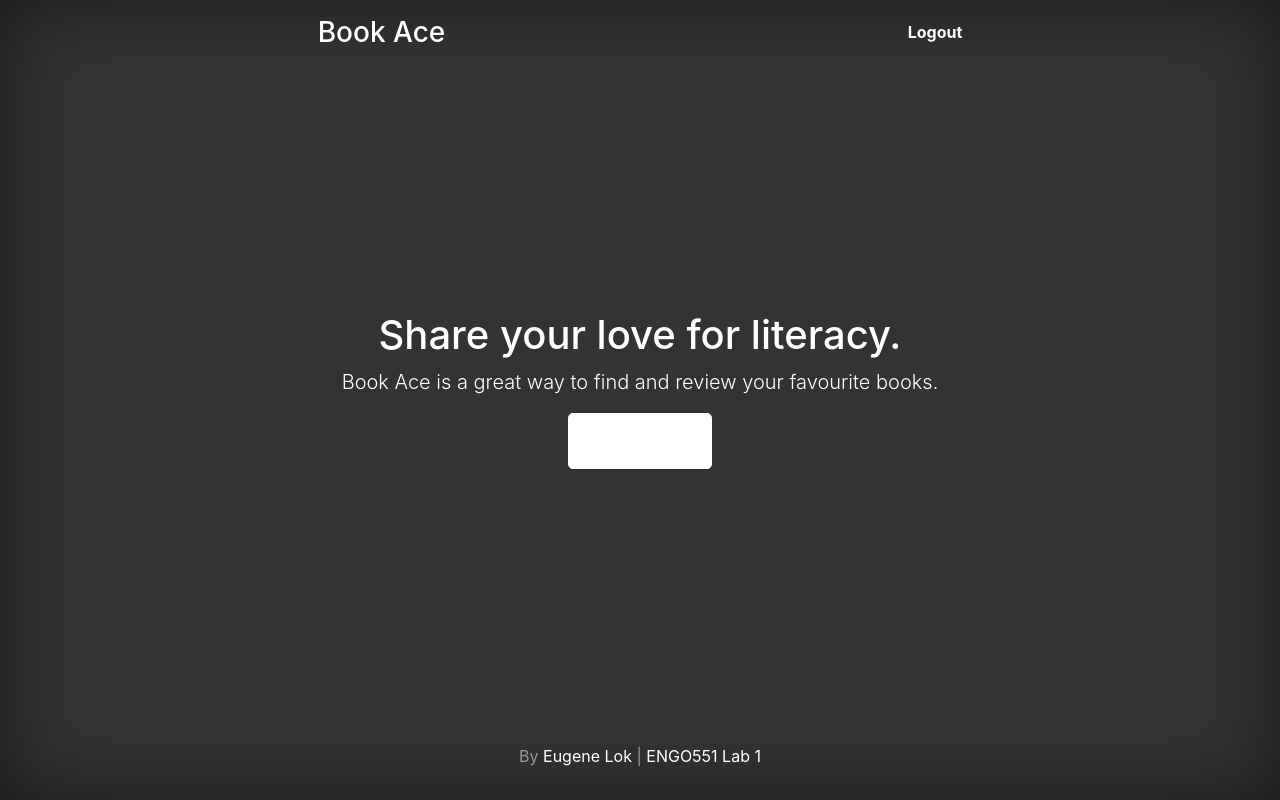
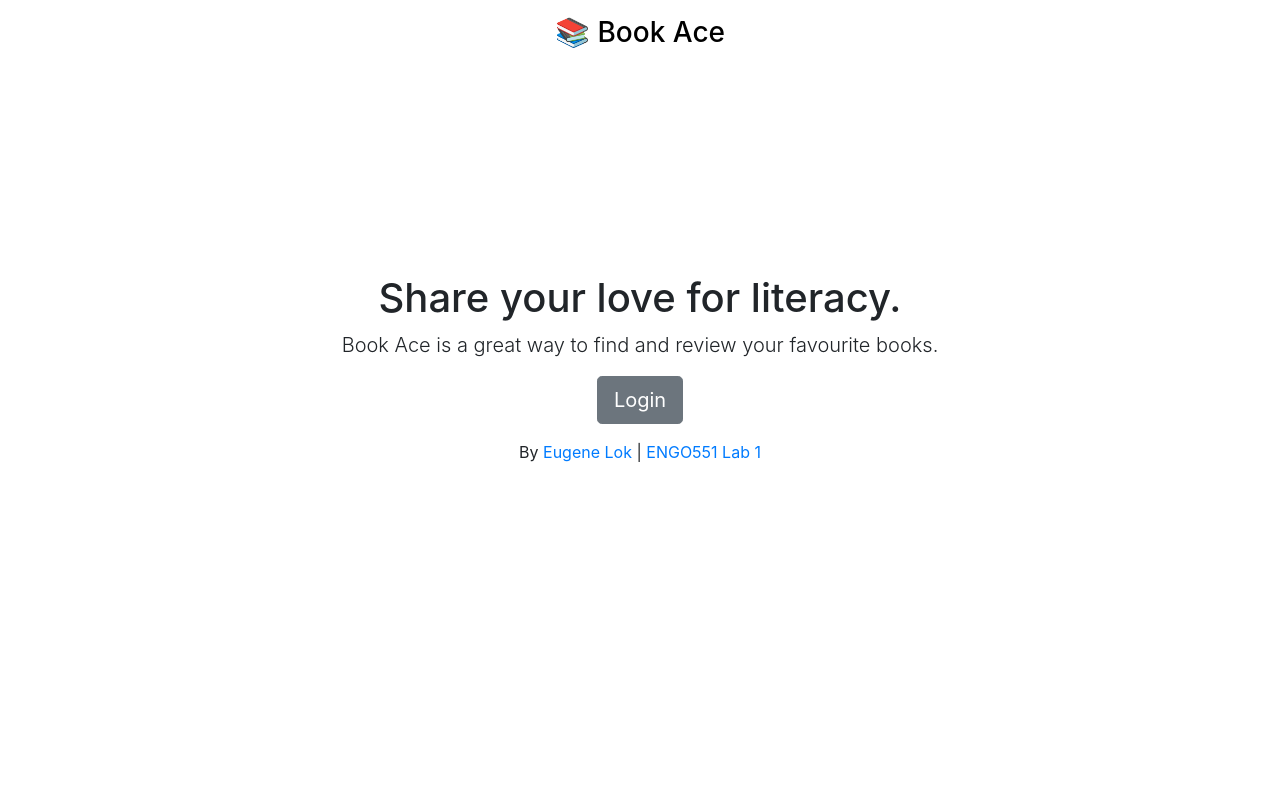
Before and after one commit to eugene-lok/book-ace, a Flask app: page / in a window 1280 px wide. Run offline with Flask 2, Linux system fonts and the light colour scheme; some libraries are stand-ins or nearby versions.

Commit message:
Change home page to login page, modify styling

```diff
--- a/application.py
+++ b/application.py
@@ -25,4 +25,4 @@ db = scoped_session(sessionmaker(bind=engine))
 
 @app.route("/")
 def index():
-    return render_template("index.html")
+    return render_template("login.html")
--- a/static/cover.css
+++ /dev/null
@@ -1,109 +0,0 @@
-/*
- * Globals
- */
-
-/* Links */
-a,
-a:focus,
-a:hover {
-  color: #fff;
-}
-
-/* Custom default button */
-.btn-secondary,
-.btn-secondary:hover,
-.btn-secondary:focus {
-  color: #FFFFFF;
-  text-shadow: none; /* Prevent inheritance from `body` */
-  background-color: #fff;
-  border: .05rem solid #fff;
-}
-
-
-/*
- * Base structure
- */
-
-html,
-body {
-  height: 100%;
-  background-color: #333;
-}
-
-body {
-  display: -ms-flexbox;
-  display: -webkit-box;
-  display: flex;
-  -ms-flex-pack: center;
-  -webkit-box-pack: center;
-  justify-content: center;
-  color: #fff;
-  box-shadow: inset 0 0 5rem rgba(0, 0, 0, .5);
-}
-
-.cover-container {
-  max-width: 80em;
-}
-
-
-/*
- * Header
- */
-.masthead {
-  margin-bottom: 2rem;
-}
-
-.masthead-brand {
-  margin-bottom: 0;
-}
-
-.nav-masthead .nav-link {
-  padding: .25rem 0;
-  font-weight: 700;
-  color: #FFFFFF;
-  background-color: transparent;
-  border-bottom: .25rem solid transparent;
-}
-
-.nav-masthead .nav-link:hover,
-.nav-masthead .nav-link:focus {
-  border-bottom-color: #FFFFFF;
-}
-
-.nav-masthead .nav-link + .nav-link {
-  margin-left: 1rem;
-}
-
-.nav-masthead .active {
-  color: #fff;
-  border-bottom-color: #fff;
-}
-
-@media (min-width: 48em) {
-  .masthead-brand {
-    float: left;
-  }
-  .nav-masthead {
-    float: right;
-  }
-}
-
-
-/*
- * Cover
- */
-.cover {
-  padding: 0 1.5rem;
-}
-.cover .btn-lg {
-  padding: .75rem 1.25rem;
-  font-weight: 700;
-}
-
-
-/*
- * Footer
- */
-.mastfoot {
-  color: rgba(255, 255, 255, .5);
-}
--- a/static/index.css
+++ b/static/index.css
@@ -1,8 +1,33 @@
-.nav-link a {
-  color: "#FFFFFF";
+a:hover {
+  text-decoration: none;
 }
 
-.masthead .mb-auto {
-  margin-bottom: 50px !important;
+.cover-container {
+  max-width: 80em;
+  max-height: 80vh;
+}
+
+@media (min-width: 48em) {
+  .nav-masthead {
+    float: right;
+  }
+}
+
+.masthead {
+  margin-bottom: 2rem;
+  padding-bottom: 14rem;
+}
+
+.masthead-brand {
+  display: block;
+  margin: 0 auto;
+}
+
+.masthead-brand a {
+  color: #000000;
+}
+
+.mastfoot {
+  float: bottom;
 }
 /*# sourceMappingURL=index.css.map */
--- a/static/index.scss
+++ b/static/index.scss
@@ -1,10 +1,31 @@
-.nav-link {
-    a {
-        color: "#FFFFFF";
-    }
-
+a:hover {
+    text-decoration: none;
 }
 
-.masthead .mb-auto {
-    margin-bottom: 50px !important;
+.cover-container {
+    max-width: 80em;
+    max-height: 80vh;
 }
+
+@media (min-width: 48em) {
+    .nav-masthead {
+        float: right;
+    }
+}
+
+.masthead {
+    margin-bottom: 2rem;
+    padding-bottom: 14rem;
+}
+
+.masthead-brand {
+    display: block;
+    margin: 0 auto;
+    a {
+        color: #000000;
+    }
+}
+
+.mastfoot {
+    float: bottom;
+}
--- a/templates/index.html
+++ b/templates/login.html
@@ -12,7 +12,7 @@
     <!-- Bootstrap core CSS -->
     <link rel="stylesheet" href="https://stackpath.bootstrapcdn.com/bootstrap/4.3.1/css/bootstrap.min.css" integrity="sha384-ggOyR0iXCbMQv3Xipma34MD+dH/1fQ784/j6cY/iJTQUOhcWr7x9JvoRxT2MZw1T" crossorigin="anonymous">
 
-    <link href="../static/cover.css" rel="stylesheet">
+    <!--<link href="../static/cover.css" rel="stylesheet">-->
     <!-- Custom CSS -->
     <link href="../static/index.css" rel="stylesheet">
 
@@ -23,10 +23,9 @@
     <div class="cover-container d-flex h-100 p-3 mx-auto flex-column">
       <header class="masthead mb-auto">
         <div class="inner">
-          <h3 class="masthead-brand">Book Ace</h3>
-          <nav class="nav nav-masthead justify-content-center">
-            <a class="nav-link" href="#">Logout</a>
-          </nav>
+          <h3 class="masthead-brand">
+            <a href = "">&#x1F4DA Book Ace</a>
+          </h3>
         </div>
       </header>
 
@@ -34,7 +33,7 @@
         <h1 class="cover-heading">Share your love for literacy.</h1>
         <p class="lead">Book Ace is a great way to find and review your favourite books.</p>
         <p class="lead">
-          <a href="#" class="btn btn-lg btn-secondary">Let's do it!</a>
+          <a href="#" class="btn btn-lg btn-secondary">Login</a>
         </p>
       </main>
 
```
